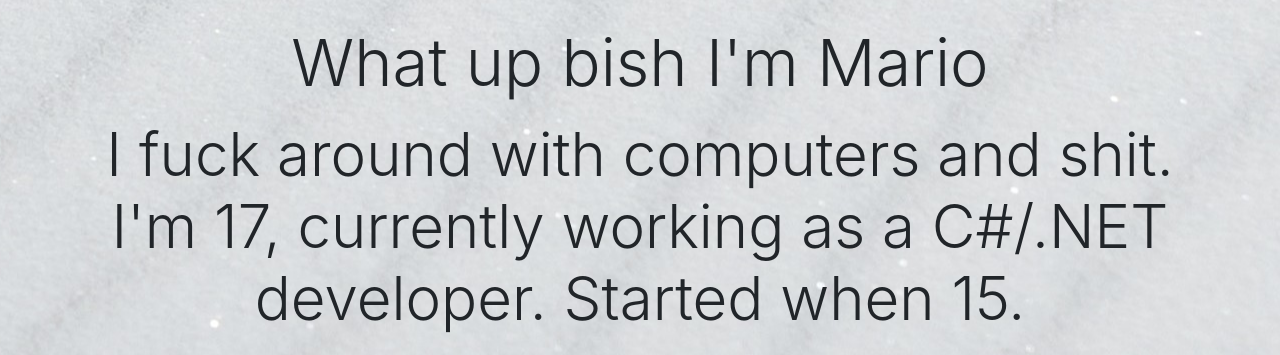
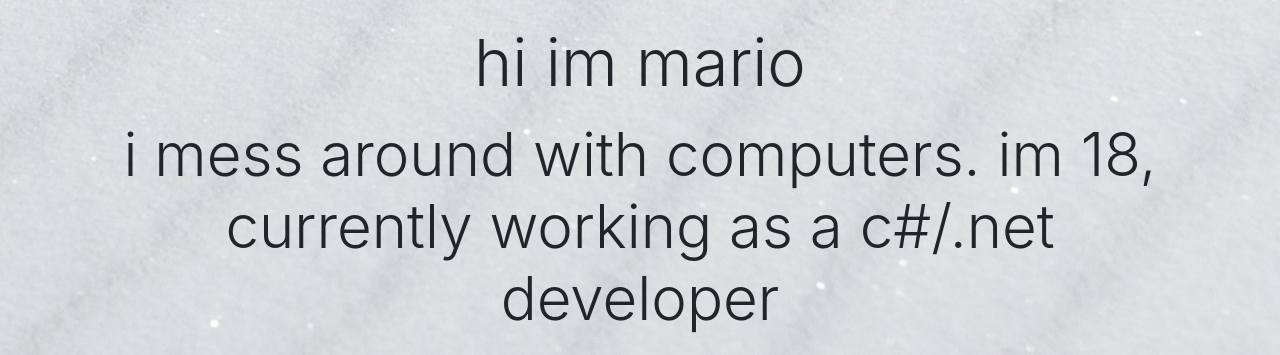
Before and after one commit to DizAzTor/DizAzTor.github.io, a plain HTML site: page index.html in a window 1280 px wide. Shown: the top 355 px of the page. Drawn offline with nearby package versions, Linux system fonts and the light colour scheme.

Commit message:
Update index.html

```diff
--- a/index.html
+++ b/index.html
@@ -15,8 +15,8 @@
     </head>
     <body>
         <div class="container my-4 text-center">
-            <h1 class="display-1 m-0 animated infinite pulse">What up bish I'm Mario</h1>
-            <h3 class="display-4 my-3 animated shake slower delay-1s">I fuck around with computers and shit. I'm 17, currently working as a C#/.NET developer. Started when 15.</h3>
+            <h1 class="display-1 m-0 animated infinite pulse">hi im mario</h1>
+            <h3 class="display-4 my-3 animated shake slower delay-1s">i mess around with computers. im 18, currently working as a c#/.net developer</h3>
         </div>
         <div class="container my-4 text-center animated bounceInLeft">
             <i class="devicon-csharp-plain colored"></i>
```
